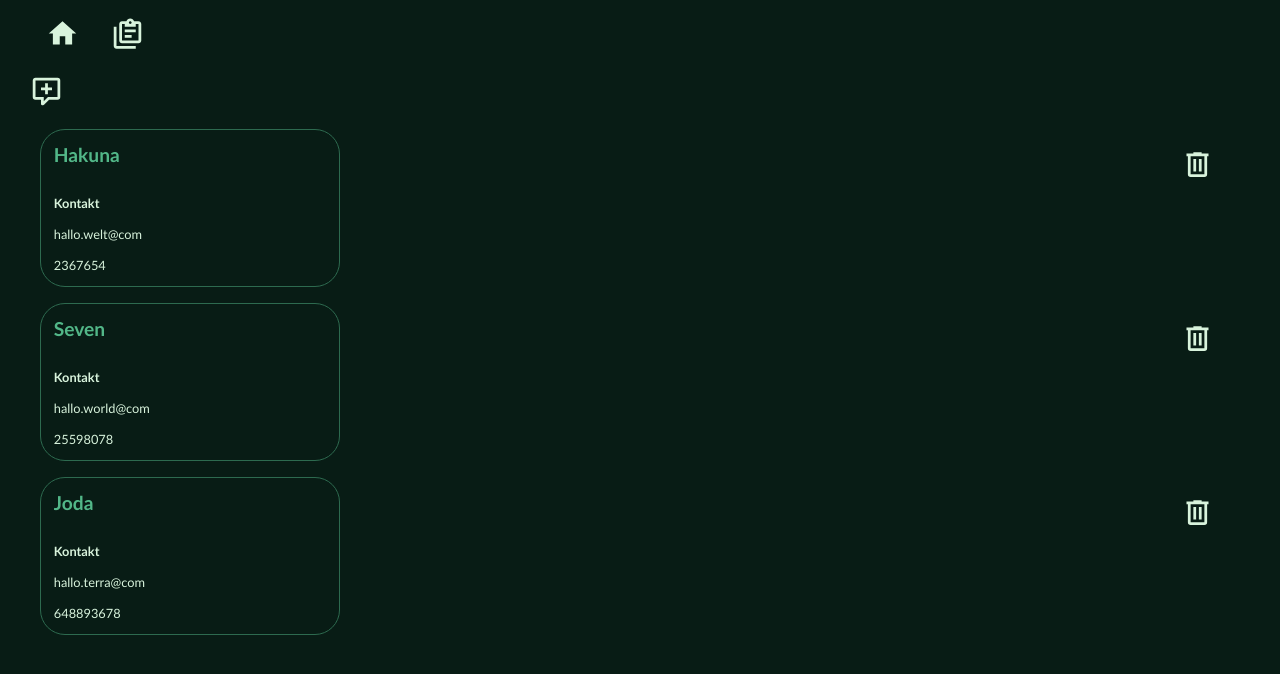
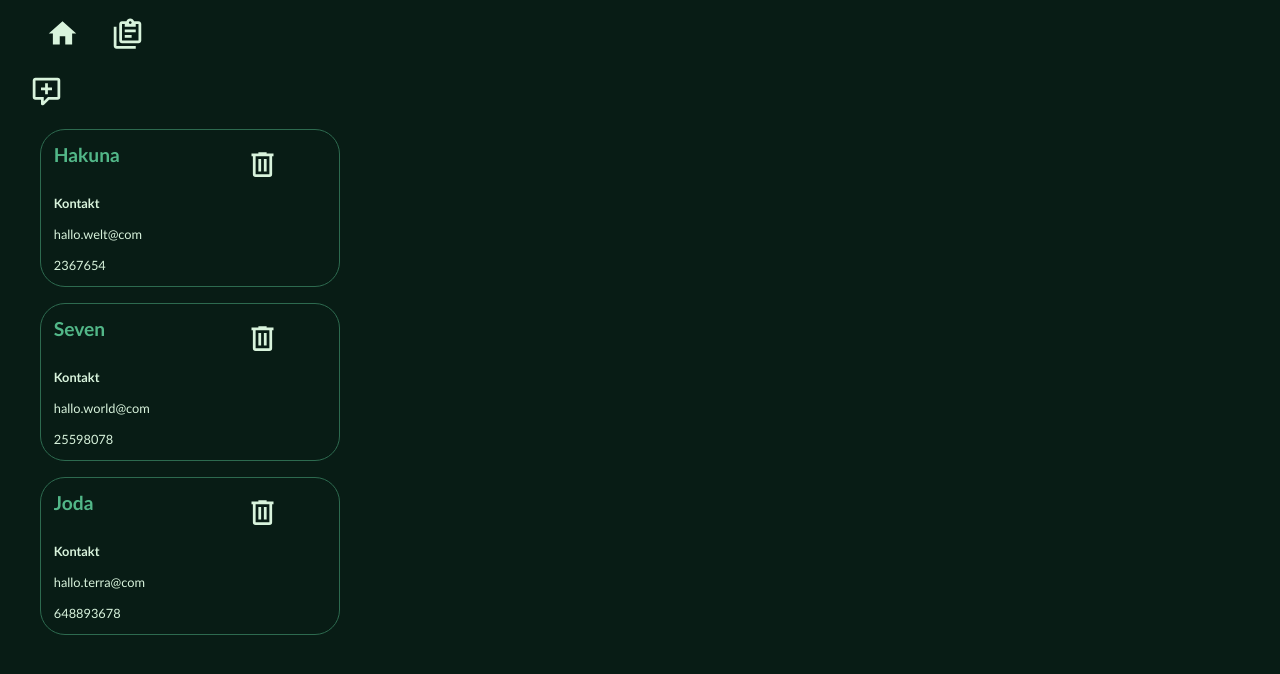
Before and after one commit to FranziGraml/capstone-project, a Next.js app: page /posts in a window 1280 px wide. Shown: the top 674 px of the page. Built offline with nearby package versions, Linux system fonts and the light colour scheme.

Commit message:
fixed hover and position of deleteButto

```diff
--- a/src/Components/UI/Form/Button/DeleteButton.styles.js
+++ b/src/Components/UI/Form/Button/DeleteButton.styles.js
@@ -6,8 +6,8 @@ const ButtonDelete = styled.button`
 	display: flex;
 	padding: 5px 6px;
 	cursor: pointer;
-	position: absolute;
-	right: 60px;
+	position: fixed;
+	left: 15rem;
 	color: var(--bright-green);
 `;
 
--- a/src/Components/UI/NavBar/NavigationButton.styles.js
+++ b/src/Components/UI/NavBar/NavigationButton.styles.js
@@ -7,7 +7,7 @@ const NavigationButton = styled.button`
 	background: none;
 	color: var(--bright-green);
 	&:hover {
-		background: blue;
+		color: var(--light-green);
 	}
 `;
 export default NavigationButton;
```
